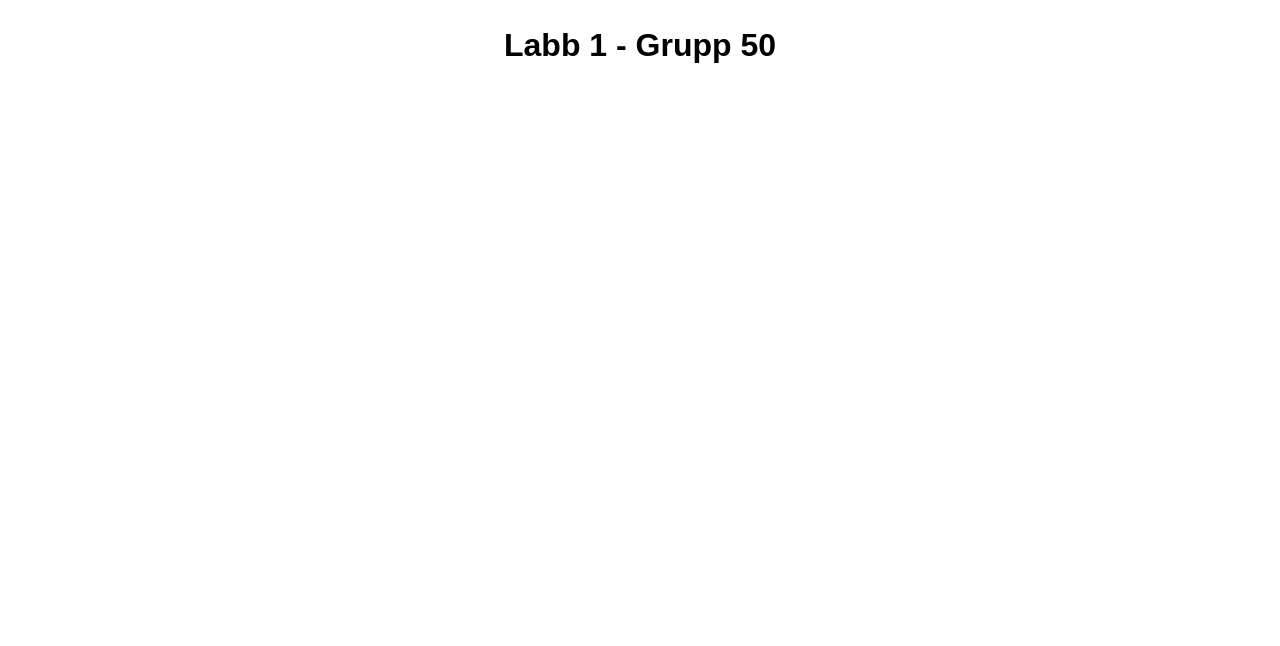
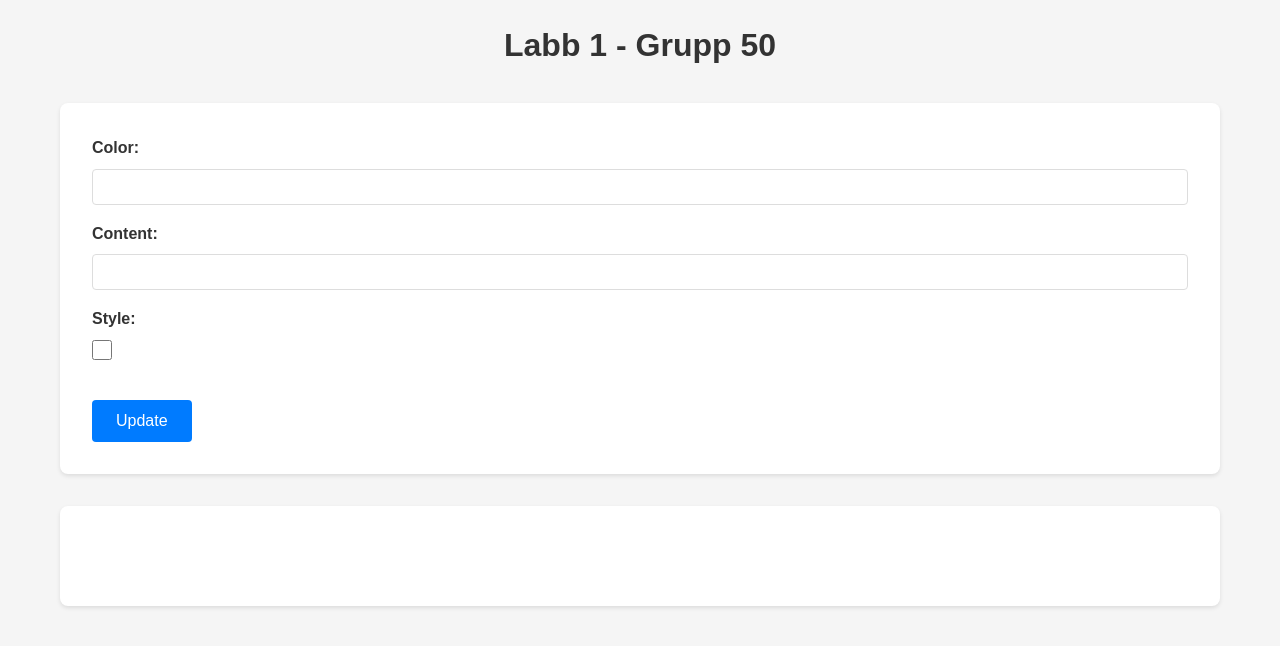
Before and after one commit to Arvideid/gik339-50-labb1, a plain HTML site: page src/index.html in a window 1280 px wide. Drawn offline with Linux system fonts and the light colour scheme.

Commit message:
add html elements and styling

```diff
--- a/src/css/styles.css
+++ b/src/css/styles.css
@@ -9,6 +9,7 @@ body {
     font-family: Arial, sans-serif;
     line-height: 1.6;
     padding: 20px;
+    background-color: #f5f5f5;
 }
 
 .container {
@@ -20,6 +21,7 @@ body {
 header {
     text-align: center;
     margin-bottom: 2rem;
+    color: #333;
 }
 
 footer {
@@ -28,3 +30,61 @@ footer {
     padding: 1rem 0;
     border-top: 1px solid #ddd;
 }
+
+/* Form styles */
+.input-form {
+    background: white;
+    padding: 2rem;
+    border-radius: 8px;
+    box-shadow: 0 2px 4px rgba(0, 0, 0, 0.1);
+    margin-bottom: 2rem;
+}
+
+.form-group {
+    margin-bottom: 1rem;
+}
+
+.form-group label {
+    display: block;
+    margin-bottom: 0.5rem;
+    color: #333;
+    font-weight: bold;
+}
+
+.textfield {
+    width: 100%;
+    padding: 0.5rem;
+    border: 1px solid #ddd;
+    border-radius: 4px;
+    font-size: 1rem;
+}
+
+.checkbox {
+    width: 20px;
+    height: 20px;
+    cursor: pointer;
+}
+
+.btn {
+    background-color: #007bff;
+    color: white;
+    padding: 0.75rem 1.5rem;
+    border: none;
+    border-radius: 4px;
+    cursor: pointer;
+    font-size: 1rem;
+    margin-top: 1rem;
+}
+
+.btn:hover {
+    background-color: #0056b3;
+}
+
+/* Output div styles */
+.output-div {
+    background: white;
+    padding: 2rem;
+    border-radius: 8px;
+    box-shadow: 0 2px 4px rgba(0, 0, 0, 0.1);
+    min-height: 100px;
+}
--- a/src/index.html
+++ b/src/index.html
@@ -13,7 +13,26 @@
 
     <main>
         <div class="container">
+            <form class="input-form">
+                <div class="form-group">
+                    <label for="color">Color:</label>
+                    <input type="text" id="color" name="color" class="textfield">
+                </div>
 
+                <div class="form-group">
+                    <label for="content">Content:</label>
+                    <input type="text" id="content" name="content" class="textfield">
+                </div>
+
+                <div class="form-group">
+                    <label for="divStyle">Style:</label>
+                    <input type="checkbox" id="divStyle" name="divStyle" class="checkbox">
+                </div>
+
+                <button type="button" id="updateButton" class="btn">Update</button>
+            </form>
+
+            <div id="outputDiv" class="output-div"></div>
         </div>
     </main>
 
```
